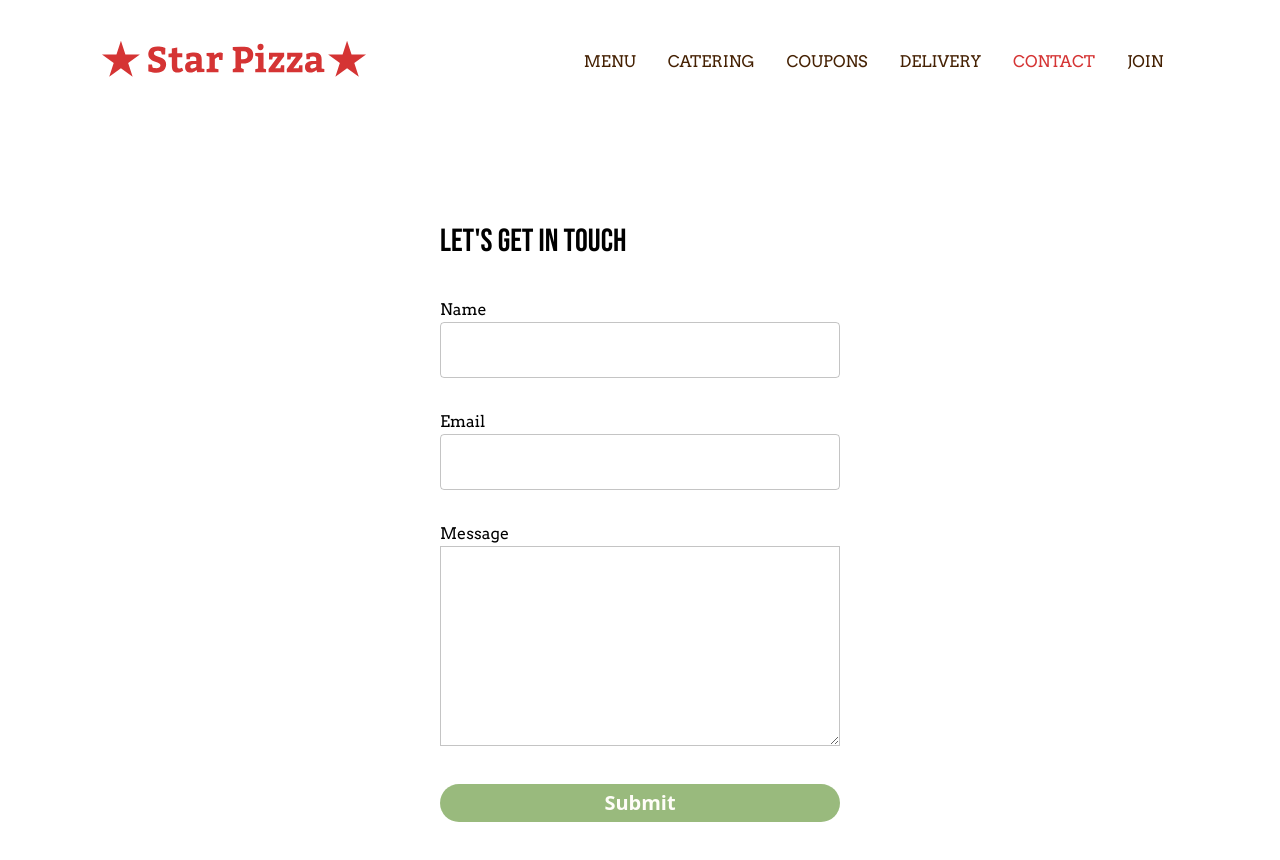
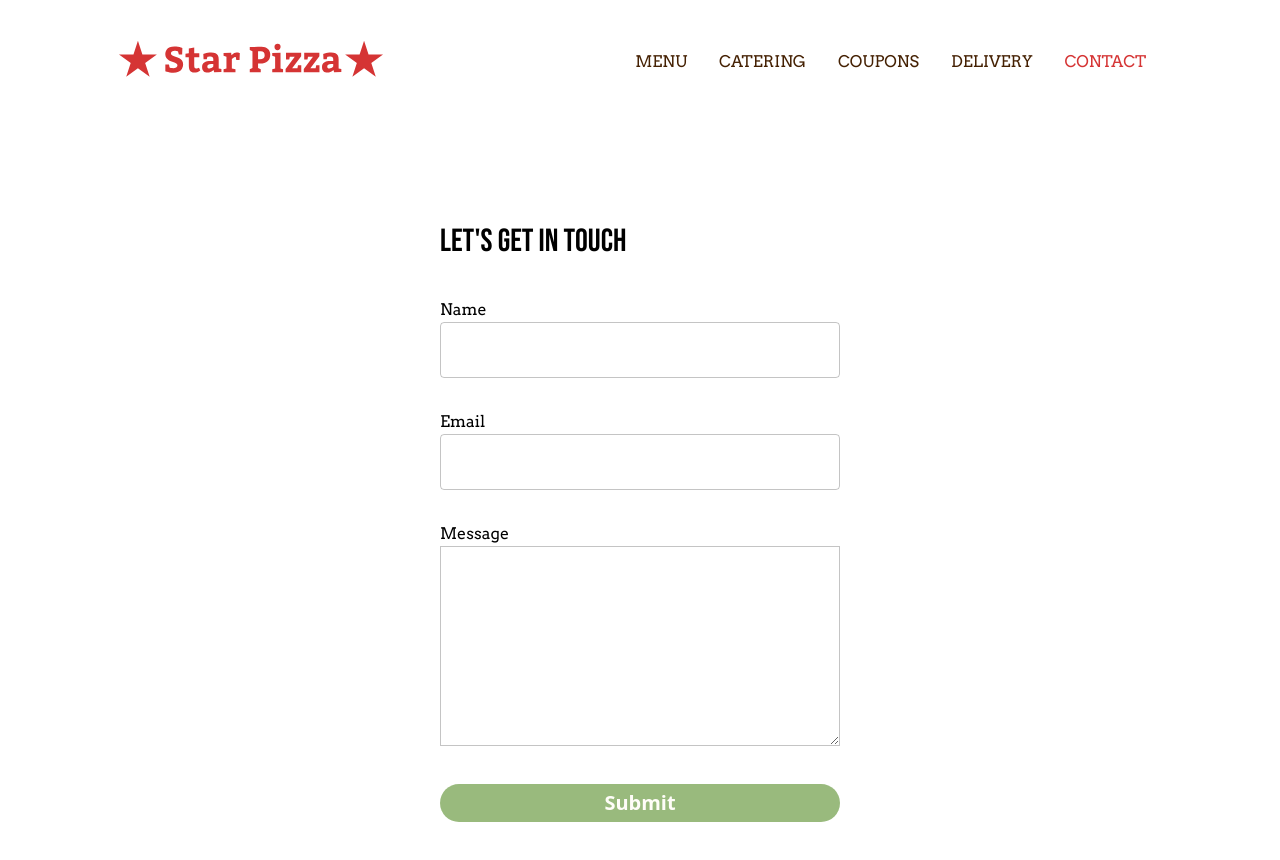
Before and after one commit to nishatfiroj/star-pizza, a Next.js app: page /contact in a window 1280 px wide. Shown: the top 860 px of the page. Built offline with nearby package versions, Linux system fonts and the light colour scheme.

Commit message:
remove join page

```diff
--- a/src/app/join/page.tsx
+++ /dev/null
@@ -1,7 +0,0 @@
-"use client"
-
-import { Base } from "@/src/components"
-
-export default function Page() {
-  return <Base> Dummy Content </Base>
-}
--- a/src/components/header/index.tsx
+++ b/src/components/header/index.tsx
@@ -27,7 +27,6 @@ function DesktopHeader() {
           <NavBarItem page={"coupons"} />
           <NavBarItem page={"delivery"} />
           <NavBarItem page={"contact"} />
-          <NavBarItem page={"join"} />
         </Grid>
       </Grid>
     </header>
--- a/src/utils/types.ts
+++ b/src/utils/types.ts
@@ -5,4 +5,3 @@ export type Pages =
   | "contact"
   | "coupons"
   | "delivery"
-  | "join"
```
